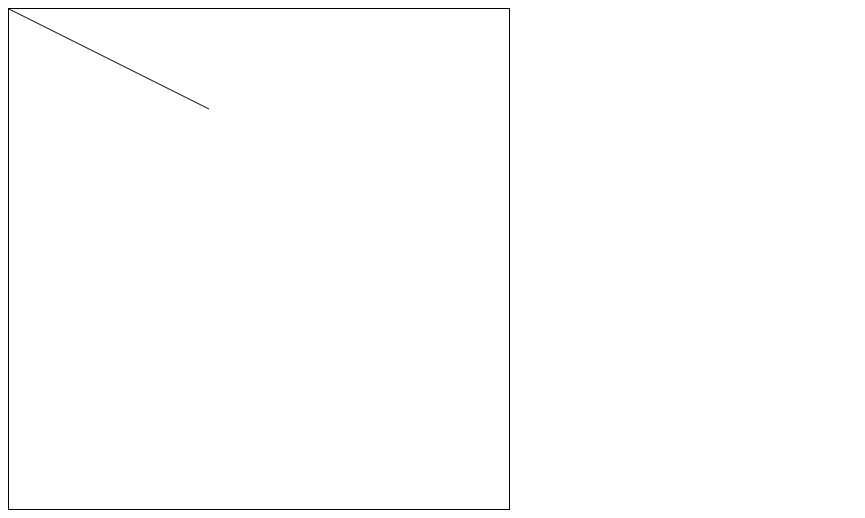
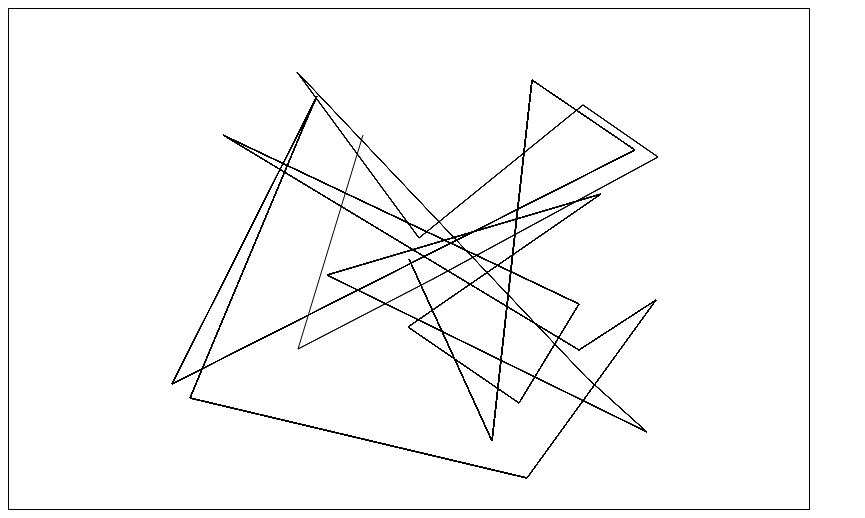
Before and after one commit to mlgmontage/html5canvas, a website: page index.html in a window 1280 px wide. Shown: the whole page, without its empty margins (0-865 px from the left). Drawn offline with Linux system fonts and the light colour scheme.

Commit message:
drawing random lines

```diff
--- a/index.html
+++ b/index.html
@@ -8,7 +8,7 @@
   <body>
     <canvas
       id="canvas"
-      width="500"
+      width="800"
       height="500"
       style="border:1px solid #000000;"
     ></canvas>
--- a/src/main.js
+++ b/src/main.js
@@ -1,7 +1,33 @@
 // Template
 
-var c = document.getElementById("canvas");
-var ctx = c.getContext("2d");
-ctx.moveTo(0, 0);
-ctx.lineTo(200, 100);
-ctx.stroke();
+// selecting canvas element 500x500
+const canvas = document.getElementById("canvas");
+const midX = parseInt(canvas.clientWidth / 2);
+const midY = parseInt(canvas.clientHeight / 2);
+
+// getting context
+const context = canvas.getContext("2d");
+
+// Actual drawing
+
+// center the canvas
+context.moveTo(midX, midY);
+
+function lineFromCenter(x, y) {
+  context.lineTo(midX + x, midY + y);
+}
+
+function randomNumber(a, b) {
+  const sum = Math.abs(a) + Math.abs(b);
+
+  return parseInt(Math.random() * sum) - Math.abs(a);
+}
+
+function drawRandom(a, b) {
+  lineFromCenter(randomNumber(a, b), randomNumber(a, b));
+  context.stroke();
+}
+
+setInterval(() => drawRandom(-250, 250), 200);
+
+context.stroke();
```
